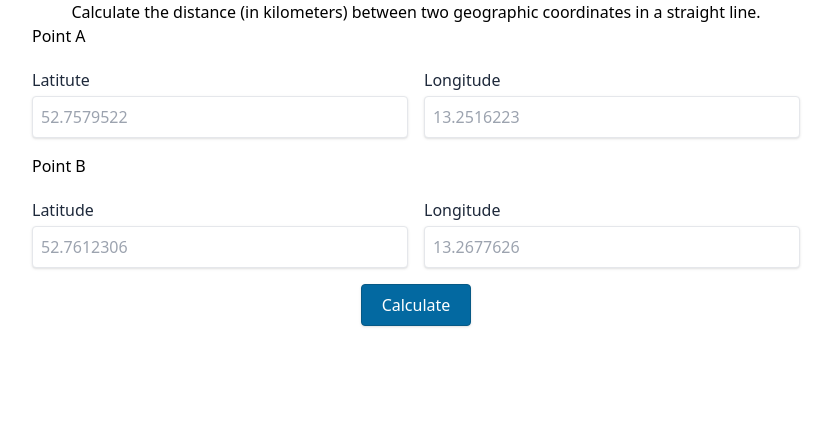
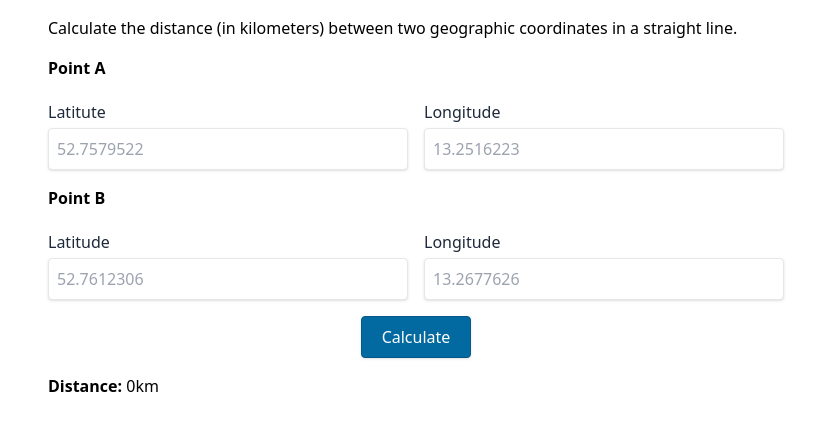
Before and after one commit to jnwelzel/distance-from-x, a React (Vite) app: page / in a window 1280 px wide. Shown: the top 430 px of the page, without its empty margins (224-1055 px from the left). Built offline with nearby package versions, Linux system fonts and the light colour scheme.

Commit message:
Minor visual improvements

```diff
--- a/src/App.tsx
+++ b/src/App.tsx
@@ -75,7 +75,7 @@ function App() {
     setDistance(result);
   };
   return (
-    <div className="flex flex-col items-center p-4 md:p-0 md:max-w-3xl md:mx-auto">
+    <div className="grid grid-flow-row gap-4 p-4 md:max-w-3xl md:mx-auto">
       <h1>
         Calculate the distance (in kilometers) between two geographic
         coordinates in a straight line.
@@ -86,7 +86,9 @@ function App() {
         handleChange={handleChange}
         inputs={inputs}
       />
-      {distance > 0 ? <div>Distance: {distance}km</div> : null}
+      <p>
+        <b>Distance:</b> {distance}km
+      </p>
     </div>
   );
 }
--- a/src/components/CoordinatesForm/CoordinatesForm.tsx
+++ b/src/components/CoordinatesForm/CoordinatesForm.tsx
@@ -14,7 +14,7 @@ export const CoordinatesForm: FC<ICoordinatesFormProps> = (props) => {
   const { handleSubmit, handleChange, errors, inputs } = props;
   return (
     <form onSubmit={handleSubmit} className="grid md:grid-cols-2 gap-4 w-full">
-      <p className="col-span-12 md:col-span-full">Point A</p>
+      <p className="col-span-12 md:col-span-full font-bold">Point A</p>
       <FormInput
         label="Latitute"
         errorMessage={errors?.lat1}
@@ -37,7 +37,7 @@ export const CoordinatesForm: FC<ICoordinatesFormProps> = (props) => {
         onChange={handleChange}
         containerClass="col-span-12 md:col-span-1"
       />
-      <p className="col-span-12 md:col-span-full">Point B</p>
+      <p className="col-span-12 md:col-span-full font-bold">Point B</p>
       <FormInput
         label="Latitude"
         errorMessage={errors?.lat2}
```
